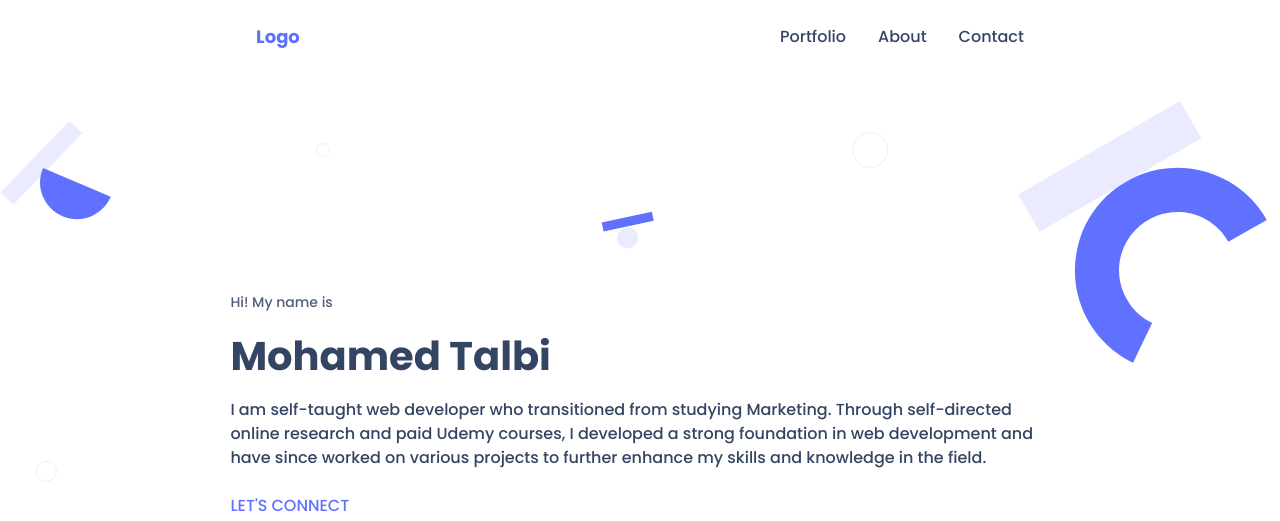
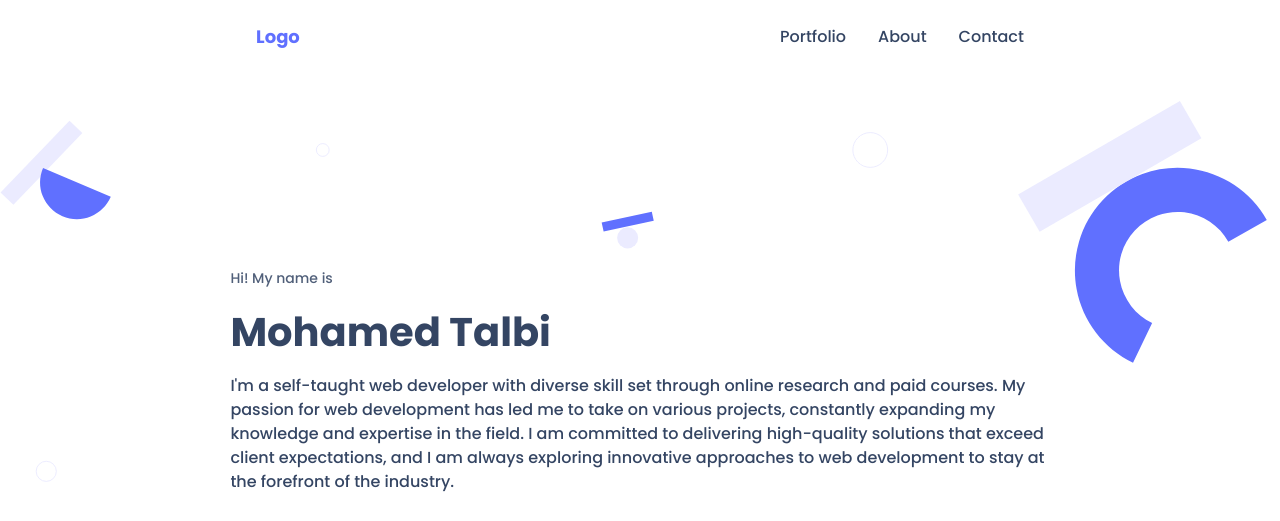
Before and after one commit to m-talbi/Portfolio, a website: page index.html in a window 1280 px wide. Shown: the top 521 px of the page. Drawn offline with Linux system fonts and the light colour scheme.

Commit message:
Add styles to intro text

```diff
--- a/index.html
+++ b/index.html
@@ -34,8 +34,8 @@
     <article>
       <p class="headline-intro">Hi! My name is</p>
       <h1>Mohamed Talbi</h1>
-      <p>
-        I am self-taught web developer who transitioned from studying Marketing. Through self-directed online research and paid Udemy courses, I developed a strong foundation in web development and have since worked on various projects to further enhance my skills and knowledge in the field.
+      <p class="my-description">
+        I'm a self-taught web developer with diverse skill set through online research and paid courses. My passion for web development has led me to take on various projects, constantly expanding my knowledge and expertise in the field. I am committed to delivering high-quality solutions that exceed client expectations, and I am always exploring innovative approaches to web development to stay at the forefront of the industry.
       </p>
       <div class="socials__container">
         <h6>LET'S CONNECT</h6>
```
